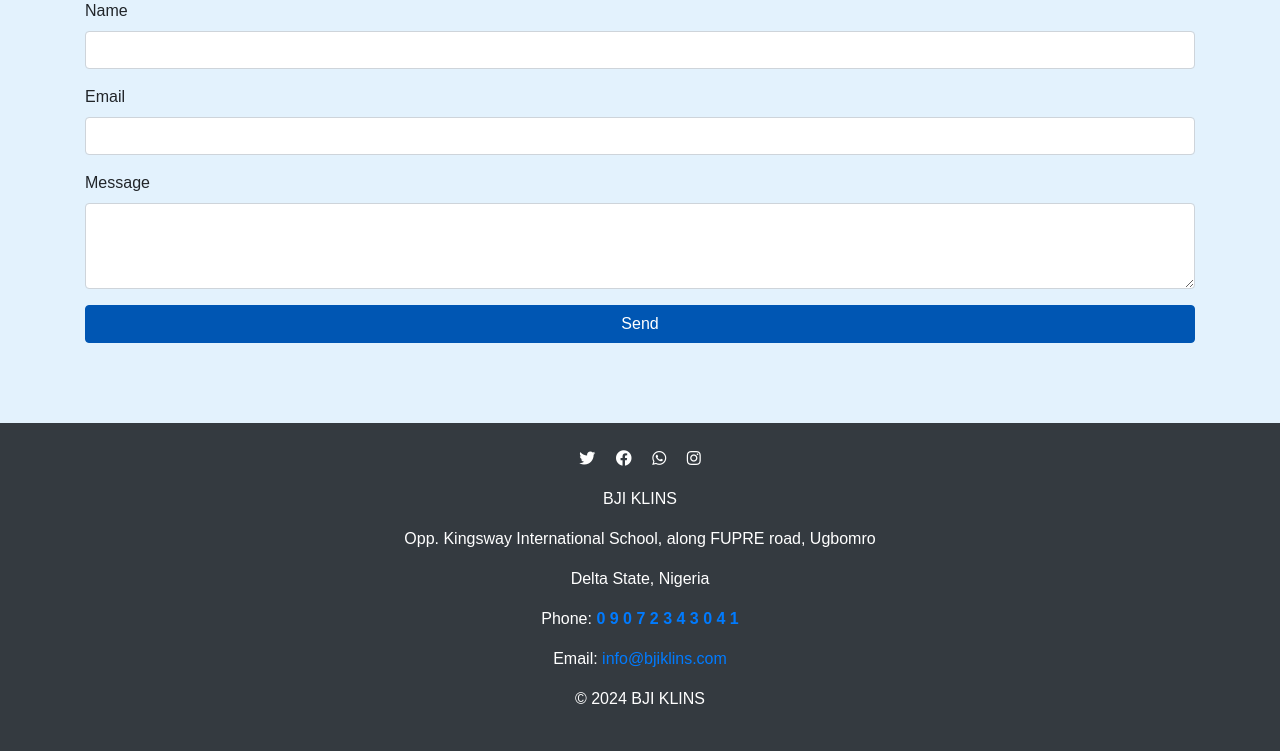
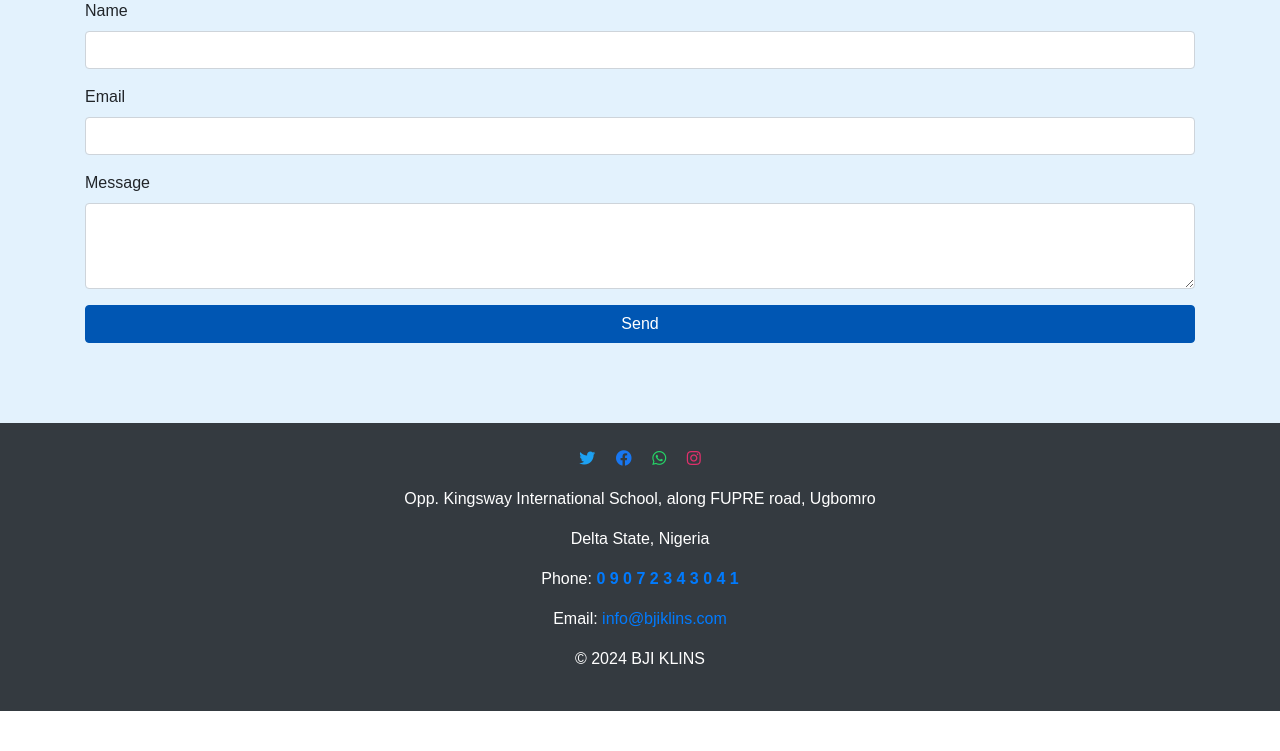
Before and after one commit to enyasystem/BJKLINS, a PHP site: page / in a window 1280 px wide. Shown: the part 3441-4192 px from the top of the page. After the commit the page ends 4152 px from the top, so only its background shows below. Run offline with PHP 8.4, Linux system fonts and the light colour scheme; some libraries are stand-ins or nearby versions.

Commit message:
social icons updated

```diff
--- a/assets/css/styles.css
+++ b/assets/css/styles.css
@@ -2,6 +2,14 @@ body {
   font-family: Arial, sans-serif;
   background-color: #e3f2fd;
   scroll-behavior: smooth;
+}
+
+h1 {
+  color: #00f; /* Blue color */
+  text-shadow: 0 0 3px #00f,
+               0 0 6px #00f,
+               0 0 9px #00f,
+               0 0 12px #00f;
 }
 
 .navbar-brand {
--- a/includes/footer.php
+++ b/includes/footer.php
@@ -4,13 +4,14 @@
 <!-- Footer -->
 <footer class="py-4 bg-dark text-white">
         <div class="container text-center">
-            <a href="#" class="text-white mx-2"><i class="fab fa-twitter"></i></a>
-            <a href="#" class="text-white mx-2"><i class="fab fa-facebook"></i></a>
-            <a href="https://wa.me/2349072343041" class="text-white mx-2"><i class="fab fa-whatsapp"></i></a>
-            <a href="#" class="text-white mx-2"><i class="fab fa-instagram"></i></a>
+        <a href="#" class="text-bold mx-2" style="color: #1DA1F2;"><i class="fab fa-twitter"></i></a>
+<a href="#" class="text-bold mx-2" style="color: #1877F2;"><i class="fab fa-facebook"></i></a>
+<a href="https://wa.me/2349072343041" class="text-bold mx-2" style="color: #25D366;"><i class="fab fa-whatsapp"></i></a>
+<a href="#" class="text-bold mx-2" style="color: #E1306C;"><i class="fab fa-instagram"></i></a>
+
         </div>
         <div class="container text-center mt-3">
-            <p>BJI KLINS</p>
+
             <p>Opp. Kingsway International School, along FUPRE road, Ugbomro</p>
             <p>Delta State, Nigeria</p>
             <p>Phone: <a href="tel:+2349072343041" class="text-blue" style="font-weight: bold;">0&nbsp;9&nbsp;0&nbsp;7&nbsp;2&nbsp;3&nbsp;4&nbsp;3&nbsp;0&nbsp;4&nbsp;1</a></p>
--- a/includes/header.php
+++ b/includes/header.php
@@ -11,6 +11,7 @@
   <link href="https://cdnjs.cloudflare.com/ajax/libs/font-awesome/5.15.3/css/all.min.css" rel="stylesheet">
   <!--  CSS -->
   <link href="./assets/css/styles.css" rel="stylesheet">
+  <link rel="icon" href="../assets/images/BJI_Logo.png" type="image/png">
 </head>
 
 <body data-spy="scroll" data-target="#navbarNav" data-offset="50">
--- a/index.php
+++ b/index.php
@@ -5,7 +5,7 @@
   <!-- Hero section -->
   <section id="hero" class="hero-image">
     <div class="container animated fadeInUp">
-        <h1>Welcome to BJI KLINS</h1>
+        <h1>Welcome to BJ KLINS</h1>
         <p>We make your space sparkle with exceptional cleaning services!</p>
         <a href="#booking" class="btn btn-primary btn-lg">Book Now</a>
     </div>
```
Also changed, not shown: js/scripts.js (+31 -0 lines).
